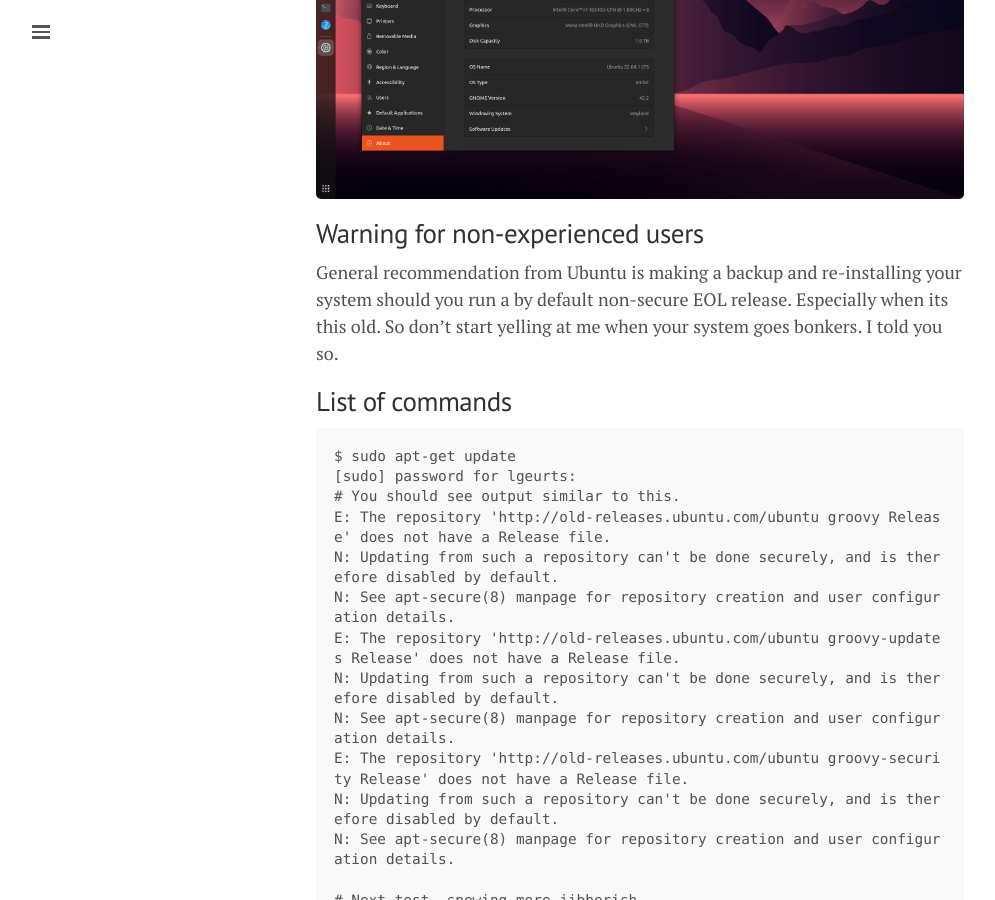
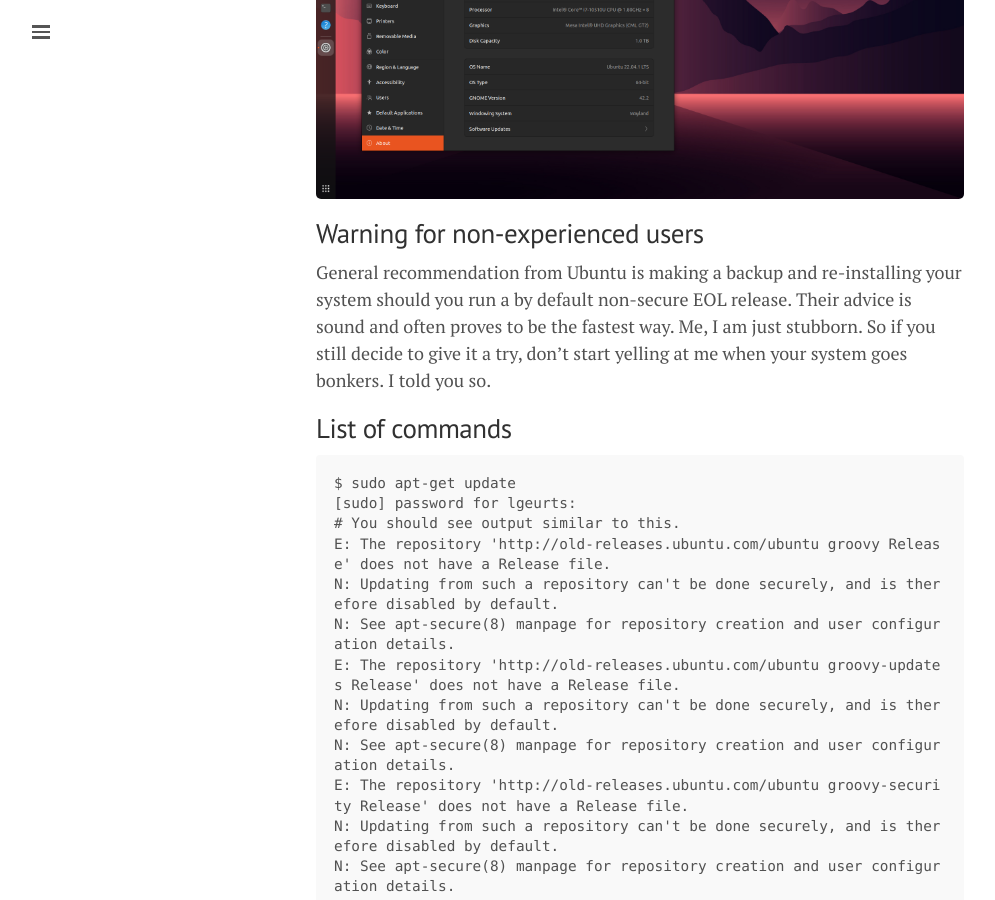
Before and after one commit to lgeurts/lgeurts.github.io, a Jekyll site: the page built from _posts/2022-08-24-ubuntu-upgrade-notes-20.x-to-22.x-for-x1-carbon-gen8.md, in a window 1280 px wide and 900 px high, scrolled down 420 px. Shown: the whole window, without its empty margins (0-995 px from the left). Built offline with Jekyll 4.4.1, drawn with Linux system fonts in a browser that asks for light colours; nearby versions of some CDN libraries; comment, search, counter and statistics services are not loaded.

Commit message:
Update 2022-08-24-ubuntu-upgrade-notes-20.x-to-22.x-for-x1-carbon-gen8.md

````diff
--- a/_posts/2022-08-24-ubuntu-upgrade-notes-20.x-to-22.x-for-x1-carbon-gen8.md
+++ b/_posts/2022-08-24-ubuntu-upgrade-notes-20.x-to-22.x-for-x1-carbon-gen8.md
@@ -10,8 +10,7 @@
 <img src="/assets/jammy-jellyfish.png" width="654">
 
 ## Warning for non-experienced users
-General recommendation from Ubuntu is making a backup and re-installing your system should you run a by default non-secure EOL release. Especially when its this old.
-So don't start yelling at me when your system goes bonkers. I told you so.
+General recommendation from Ubuntu is making a backup and re-installing your system should you run a by default non-secure EOL release. Their advice is sound and often proves to be the fastest way. Me, I am just stubborn. So if you still decide to give it a try, don't start yelling at me when your system goes bonkers. I told you so.
 
 ## List of commands
 ```
````
